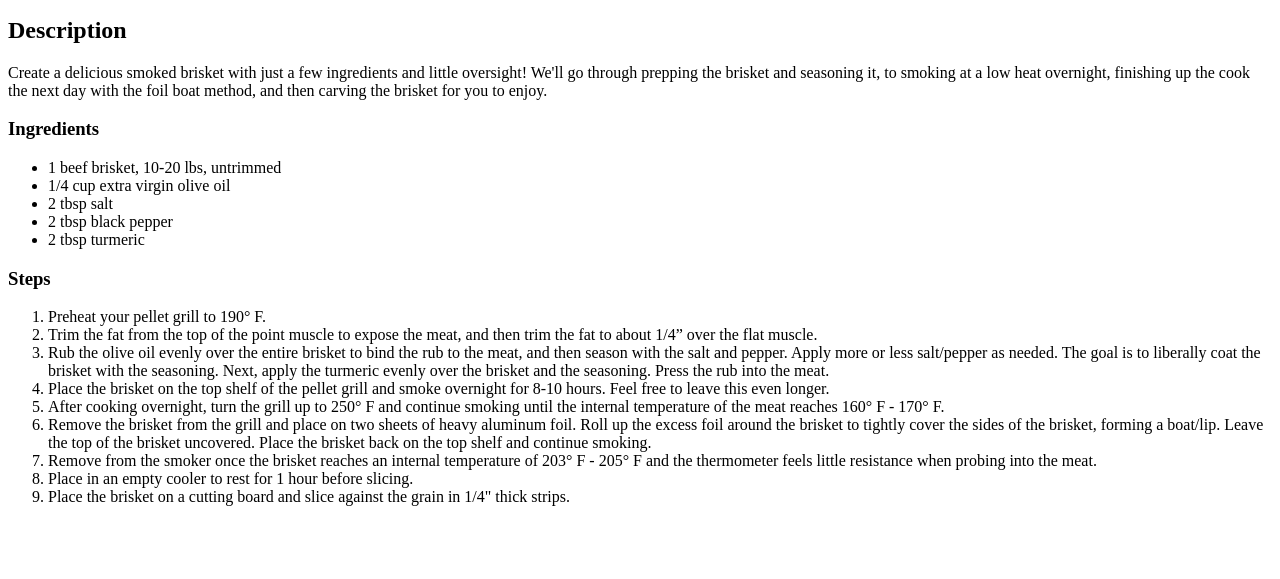
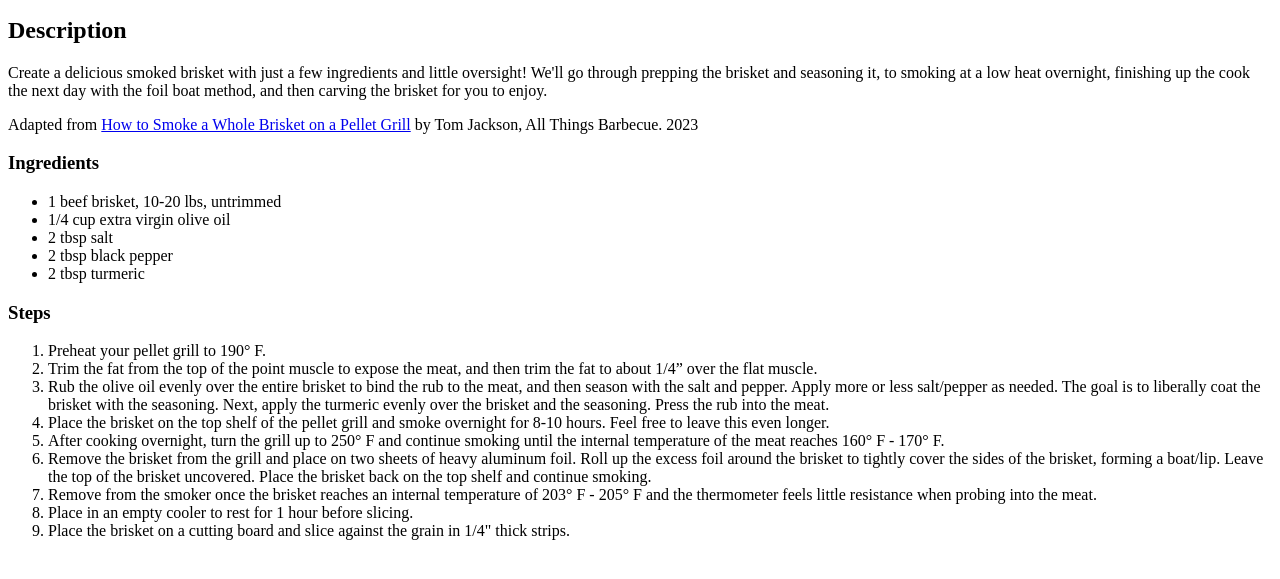
Before and after one commit to wnobles/odin-recipes, a plain HTML site: page recipes/brisket.html in a window 1280 px wide. Shown: the part 199-778 px from the top of the page. Drawn offline with Linux system fonts and the light colour scheme.

Commit message:
Add citation for recipe

```diff
--- a/recipes/brisket.html
+++ b/recipes/brisket.html
@@ -13,6 +13,7 @@
     <img src="brisket.jpeg" alt="a smoked brisket, finished and sliced" height="310" width="310">
     <h2>Description</h2>
     <p>Create a delicious smoked brisket with just a few ingredients and little oversight! We'll go through prepping the brisket and seasoning it, to smoking at a low heat overnight, finishing up the cook the next day with the foil boat method, and then carving the brisket for you to enjoy.</p>
+    <p>Adapted from <cite></cite><a href="https://www.atbbq.com/blogs/recipes/how-to-smoke-a-whole-brisket-on-a-pellet-grill">How to Smoke a Whole Brisket on a Pellet Grill</a></cite> by Tom Jackson, All Things Barbecue. 2023</p>
     <h3>Ingredients</h3>
     <ul>
         <li>1 beef brisket, 10-20 lbs, untrimmed</li>
```
